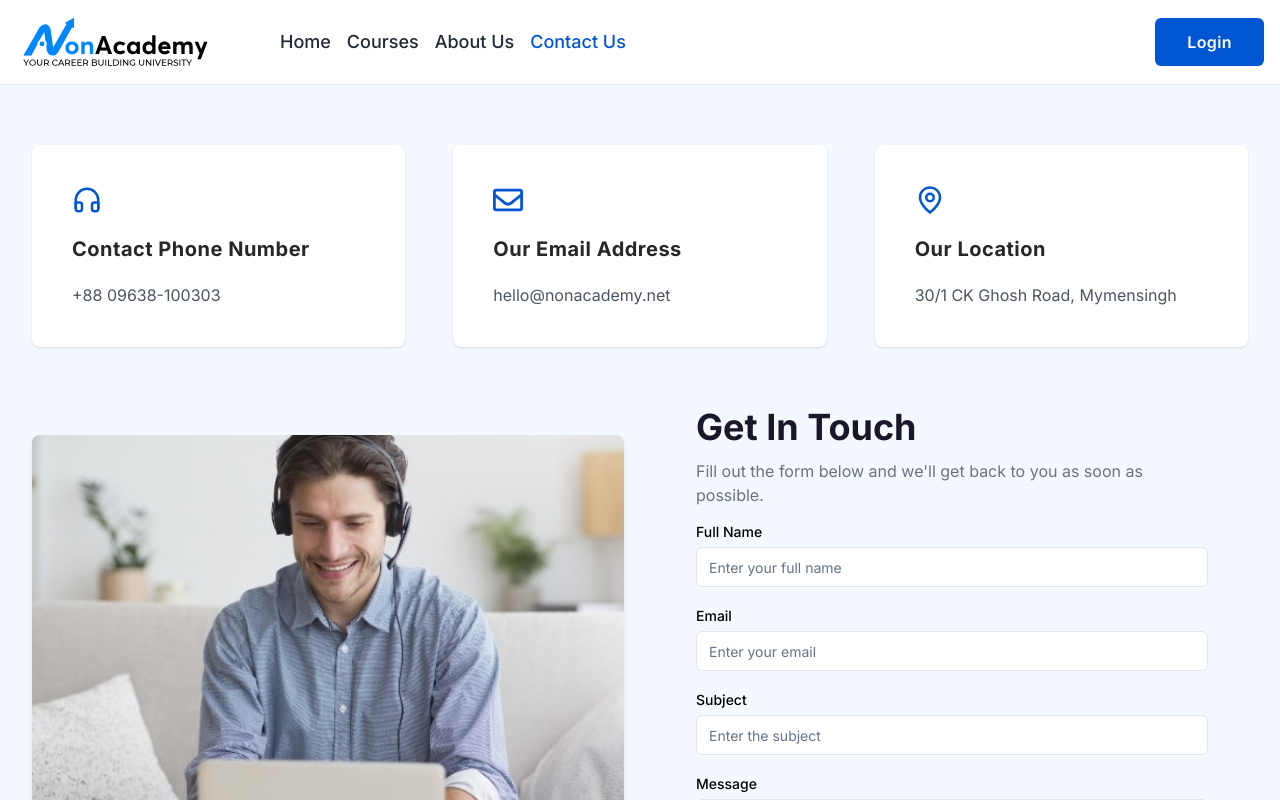
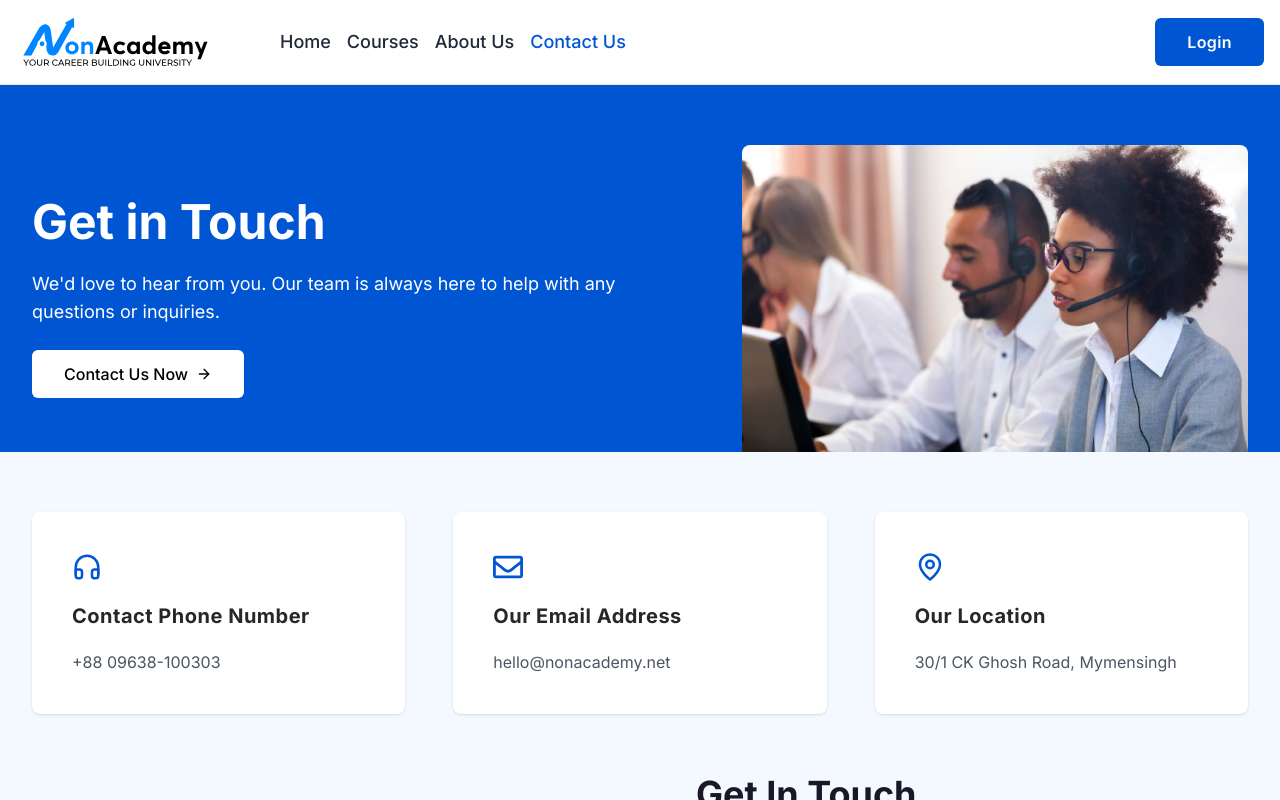
Before and after one commit to DevsGiant/NonAcademy-Plus-FrontEnd, a Next.js app: page /contact-us in a window 1280 px wide. Shown: the top 800 px of the page. Built offline with nearby package versions, Linux system fonts and the light colour scheme.

Commit message:
create contact us form and improved

```diff
--- a/public/images/images.js
+++ b/public/images/images.js
@@ -4,6 +4,7 @@ import dotRound from "./about-us/dot_round.png";
 import triangle from "./about-us/triangle.png";
 import welcomeBanner from "./about-us/welcome_banner.jpg";
 import auth from "./auth/auth-1.svg";
+import contactHero from "./contact-us/contact-hero.jpg";
 import contactOne from "./contact-us/contact_1.jpg";
 import certificate from "./courses/course-certificate.png";
 import teamLeader from "./dashboard/team-leader.svg";
@@ -61,6 +62,7 @@ const assets = {
     compressBg,
     comma,
     certificate,
+    contactHero,
   },
   svgs: {
     logoBlack,
--- a/src/app/(main)/contact-us/_components/ContactForm.jsx
+++ b/src/app/(main)/contact-us/_components/ContactForm.jsx
@@ -36,7 +36,10 @@ const ContactForm = () => {
   };
 
   return (
-    <div className="flex flex-col items-center justify-between gap-8 md:flex-row">
+    <div
+      className="flex flex-col items-center justify-between gap-8 md:flex-row"
+      id="contact-form"
+    >
       <div className="w-full md:w-1/2">
         <Image
           src={assets?.images?.contactOne}
--- a/src/app/(main)/contact-us/page.jsx
+++ b/src/app/(main)/contact-us/page.jsx
@@ -1,19 +1,58 @@
+import { Button } from "@/components/ui/button";
 import Container from "@/components/ui/Container";
+import { ArrowRight } from "lucide-react";
+import Image from "next/image";
+import Link from "next/link";
 import React from "react";
 import { FaRegEnvelope } from "react-icons/fa";
 import { FiHeadphones } from "react-icons/fi";
 import { GrLocation } from "react-icons/gr";
 import { contactUsData } from "../../../../public/data/contactUs";
+import assets from "../../../../public/images/images";
 import ContactForm from "./_components/ContactForm";
 
 export const metadata = {
-  title: "Contact Us - NonAcademy",
+  title: "Contact Us - NonAcademy Plus",
   description: "A online learning platform. your career building university",
 };
 
 const ContactUsPage = () => {
   return (
     <div className="bg-nad-primary-lite-1/70 2xl:min-h-screen">
+      {/* Contact Banner part */}
+      <div className="bg-nad-primary text-white">
+        <Container className="!pb-0 md:!pb-0 lg:!pb-0 xl:!pb-0">
+          <div className="flex flex-col items-center gap-5 md:flex-row lg:gap-8 xl:gap-10">
+            <div className="w-full space-y-3 md:w-[57%] md:space-y-5 lg:space-y-6">
+              <h2 className="text-xl font-semibold md:text-4xl md:font-bold lg:text-5xl">
+                Get in Touch
+              </h2>
+              <p className="md:text-lg">
+                We&apos;d love to hear from you. Our team is always here to help
+                with any questions or inquiries.
+              </p>
+              <Button
+                size="lg"
+                className="gap-2 bg-white text-base text-black hover:bg-white/90"
+                asChild
+              >
+                <Link href="#contact-form">
+                  Contact Us Now <ArrowRight className="h-4 w-4" />
+                </Link>
+              </Button>
+            </div>
+            <div className="w-full md:w-[43%]">
+              <Image
+                className="h-full w-full rounded-t-lg object-cover"
+                src={assets?.images?.contactHero}
+                alt="Contact Us"
+              />
+            </div>
+          </div>
+        </Container>
+      </div>
+
+      {/* Contact info part */}
       <Container className="!pb-0 md:!pb-0 lg:!pb-0 xl:!pb-0">
         <div className="flex w-full flex-col justify-center gap-5 md:flex-row lg:gap-10 xl:gap-12">
           <div className="flex flex-col gap-4 rounded bg-white p-7 shadow md:w-1/3 lg:gap-5 lg:rounded-lg lg:p-10">
@@ -51,6 +90,8 @@ const ContactUsPage = () => {
           </div>
         </div>
       </Container>
+
+      {/* Contact form part */}
       <Container>
         <ContactForm />
       </Container>
```
Also changed, not shown: public/images/contact-us/contact-hero.jpg (added).
